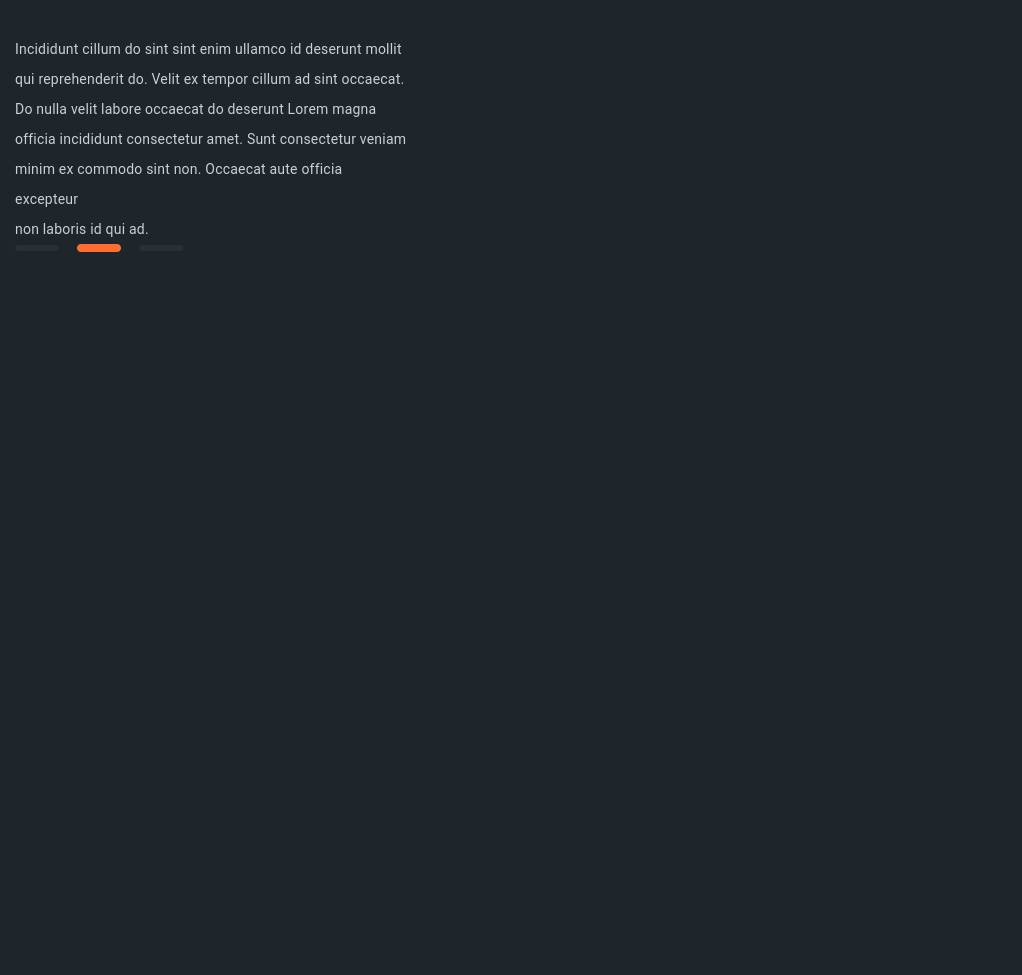
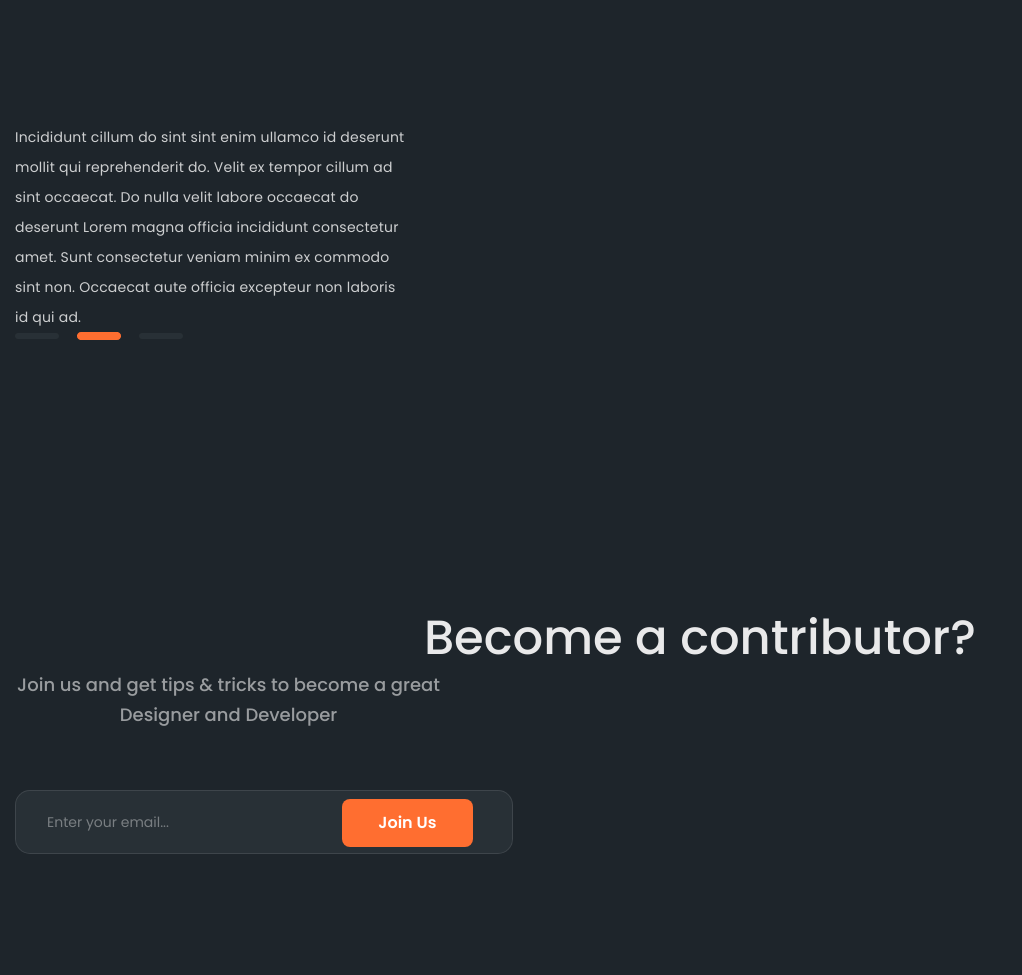
Before and after one commit to SavchenkoAmalia/Antools, a plain HTML site: page index.html in a window 1280 px wide. Shown: the part 3980-4955 px from the top of the page, without its empty margins (0-1022 px from the left). Before the commit the page ends 4249 px from the top, so only its background shows below. Drawn offline with Linux system fonts and the light colour scheme.

Commit message:
add becom-page

```diff
--- a/css/style.css
+++ b/css/style.css
@@ -638,6 +638,7 @@ font-weight: 600;
 }
 
 .menu-page-product {
+  margin-bottom: 250px;
 }
 
 .product-page {
@@ -675,29 +676,20 @@ backdrop-filter: blur(25px);
 
 .product-page-title {
     color: rgba(255, 253, 253, 0.78);
-font-family: Poppins;
 font-size: 26px;
-font-style: normal;
 font-weight: 500;
-line-height: normal;
 letter-spacing: 0.39px;
 }
 
 .product-page-text {
     color: rgba(255, 253, 253, 0.55);
-font-family: Poppins;
 font-size: 16px;
-font-style: normal;
 font-weight: 400;
-line-height: normal;
 }
 
 .product-page-quotes {
-    font-family: Lora;
 font-size: 250px;
-font-style: normal;
 font-weight: 500;
-line-height: normal;
 background: linear-gradient(189deg, rgba(252, 252, 252, 0.00) 20.34%, rgba(255, 255, 255, 0.50) 155.72%);
 background-clip: text;
 -webkit-background-clip: text;
@@ -707,9 +699,7 @@ background-clip: text;
 .product-page-incididunt {
     width: 393px;
     color: rgba(255, 255, 255, 0.78);
-font-family: Roboto;
 font-size: 14px;
-font-style: normal;
 font-weight: 400;
 line-height: 30px; /* 214.286% */
 letter-spacing: 0.21px;
@@ -720,3 +710,79 @@ letter-spacing: 0.21px;
 height: 8px;
 flex-shrink: 0;
 }
+
+.menu-page-become {
+}
+
+.become-page {
+}
+
+.become-page-container {
+    display: flex;
+    flex-direction: column;
+    justify-content: center;
+}
+
+.become-page-title {
+    color: rgba(255, 255, 255, 0.90);
+text-align: center;
+font-size: 48px;
+font-weight: 500;
+line-height: 130%; /* 62.4px */
+}
+
+.become-page-text {
+    width: 427px;
+    color: rgba(255, 255, 255, 0.55);
+text-align: center;
+font-size: 18px;
+font-weight: 500;
+line-height: 30px; /* 166.667% */
+}
+
+.join {
+    margin-top: 60px;
+    margin-bottom: 121px;
+    border-radius: 15px;
+    border: 1.5px solid rgba(255, 255, 255, 0.10);
+    background: #283036;
+    width: 497.659px;
+    height: 64px;
+    flex-shrink: 0;
+    display: flex;
+    justify-content: space-around;
+}
+
+
+.become-page-find {
+    color: rgba(255, 255, 255, 0.38);
+    font-size: 14px;
+    font-weight: 400;
+    margin-top: 21px;
+    margin-bottom: 22px;
+}
+
+.become-page-button {
+    width: 130.435px;
+    height: 48px;
+    flex-shrink: 0;
+        border-radius: 8px;
+    background: #FF6E30;
+    margin-top: 8px;
+    margin-bottom: 8px;
+    margin-right: 8px;
+    margin-left: 111px;
+    cursor: pointer;
+        transition: all 0.3s ease 0s;
+}
+
+.become-page-button:hover {
+    background-color: #e0d8d8;
+}
+
+.become-page-link {
+    width: 58.194px;
+    color: #FFF;
+font-size: 16px;
+font-weight: 600;
+}
--- a/index.html
+++ b/index.html
@@ -423,20 +423,31 @@
                     </p>
                     <p class="product-page-incididunt">
                         Incididunt cillum do sint sint enim ullamco id deserunt mollit
-                        <br>
                         qui reprehenderit do. Velit ex tempor cillum ad sint occaecat.
-                        <br>
                         Do nulla velit labore occaecat do deserunt Lorem magna
-                        <br>
                         officia incididunt consectetur amet. Sunt consectetur veniam
-                        <br>
                         minim ex commodo sint non. Occaecat aute officia excepteur
-                        <br>
                         non laboris id qui ad.
                     </p>
                     <img class="product-page-image" src="./img/Group 1433.png" alt="">
                 </div>
-
+            </section>
+            <section class="menu-page-become become-page">
+                <div class="become-page-container container">
+                    <h1 class=" become-page-title">
+                        Become a contributor?
+                    </h1>
+                    <p class="become-page-text">
+                        Join us and get tips & tricks to become a great
+                        <br>
+                        Designer and Developer
+                    </p>
+                <div class="join">
+                    <p class="become-page-find" >Enter your email...</p>
+                    <button class="become-page-button" >
+                        <a class="become-page-link" href="">Join Us</a>
+                    </button>
+                </div>
             </section>
             </main>
 </body>
```
